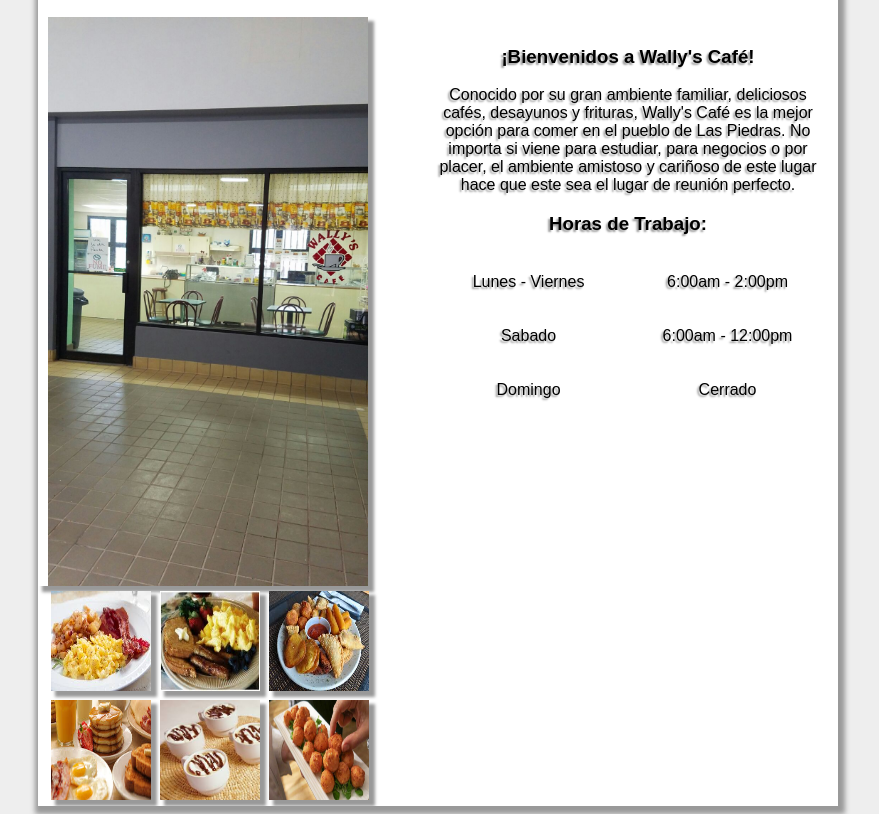
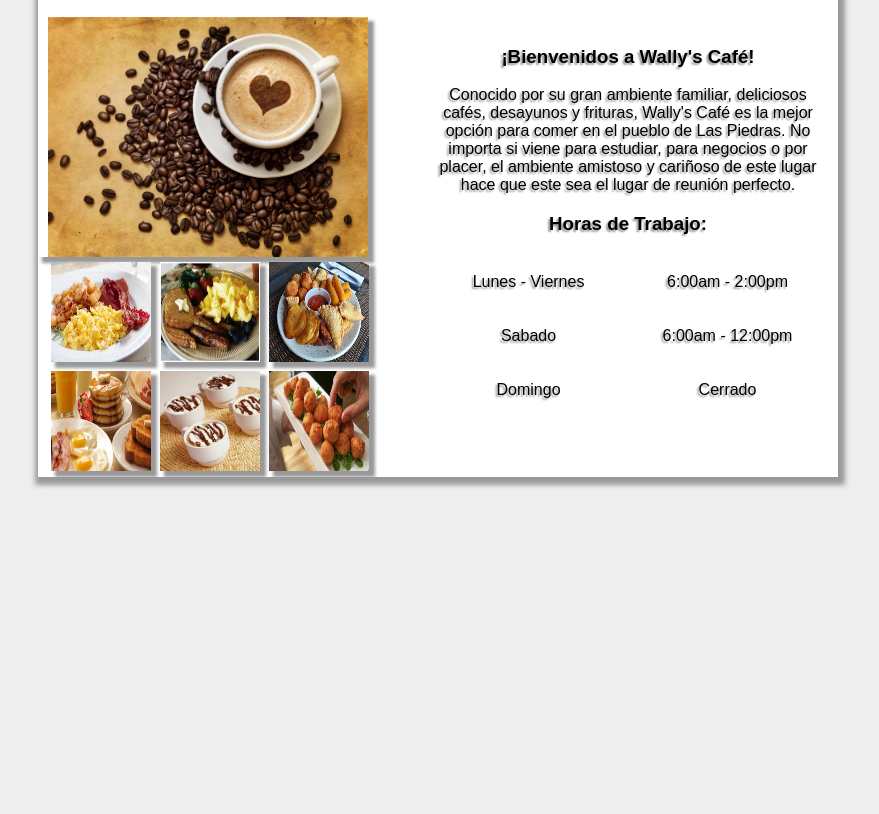
Before and after one commit to dennis6935/wallyscafe, a plain HTML site: page index.html in a window 1280 px wide. Shown: the part 105-919 px from the top of the page, without its empty margins (202-1081 px from the left). After the commit the page ends 800 px from the top, so only its background shows below. Drawn offline with Linux system fonts and the light colour scheme.

Commit message:
Update index.html

```diff
--- a/index.html
+++ b/index.html
@@ -46,7 +46,7 @@
             </div>
             <div id="nav">
 
-                <img id="photo1" src="WallysCafeLocal.jpg">
+                <img id="photo1" src="cafe.jpeg">
 
                 <br/>
 
```
